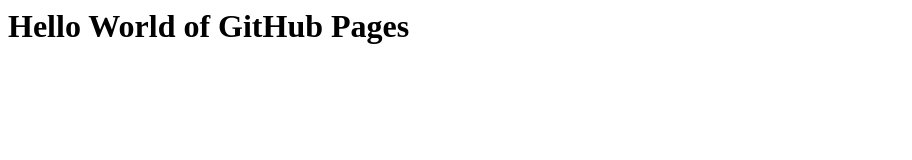
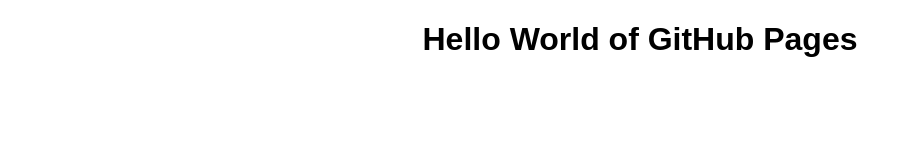
Before and after one commit to skrmain/try-gh-pages, a plain HTML site: page src/index.html in a window 1280 px wide. Shown: the whole page, without its empty margins (0-912 px from the left). Drawn offline with Linux system fonts and the light colour scheme.

Commit message:
add styling

```diff
--- a/src/index.html
+++ b/src/index.html
@@ -1 +1,25 @@
-<h1>Hello World of GitHub Pages</h1>
+<!DOCTYPE html>
+<html lang="en">
+
+<head>
+    <meta charset="UTF-8">
+    <meta name="viewport" content="width=device-width, initial-scale=1.0">
+    <title>Try GitHub Pages</title>
+
+    <style>
+        body {
+            margin: 0;
+            font-family: sans-serif;
+            height: 100vh;
+            display: flex;
+            justify-content: center;
+            align-content: center;
+        }
+    </style>
+</head>
+
+<body>
+    <h1>Hello World of GitHub Pages</h1>
+</body>
+
+</html>
```
